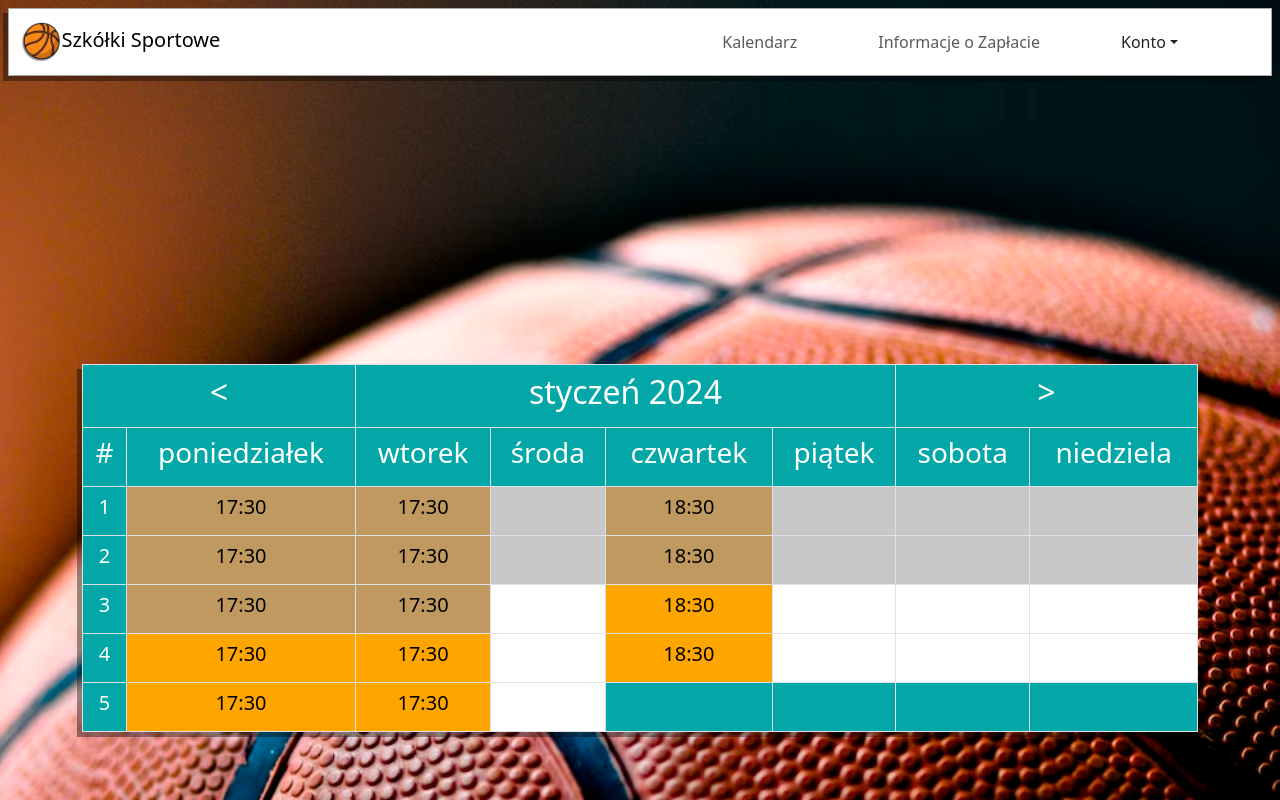
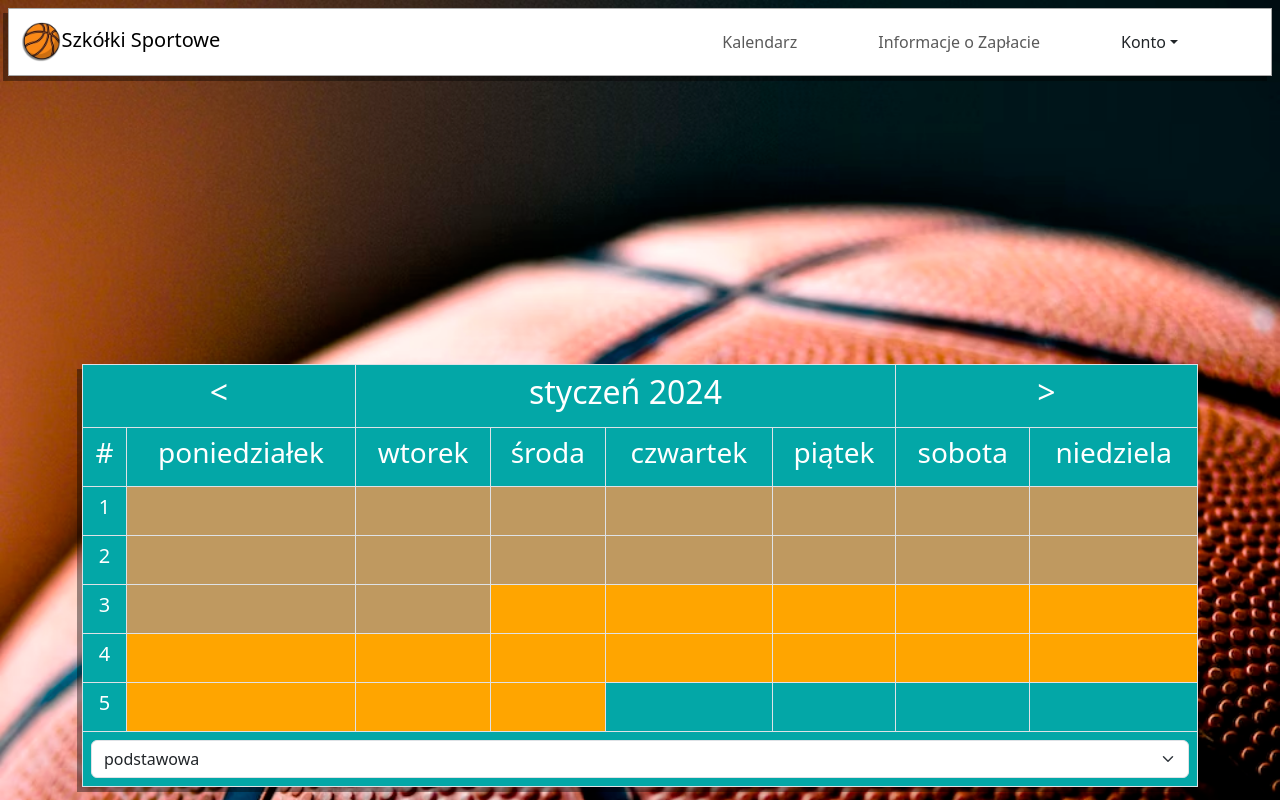
Before and after one commit to Wojtoppin/saasss, a React (Create React App) app: page / in a window 1280 px wide. Both pictures are taken after a click on the element "Kalendarz". Built offline with nearby package versions, Linux system fonts and the light colour scheme.

Commit message:
added different groups

```diff
--- a/src/main/Callendar.js
+++ b/src/main/Callendar.js
@@ -1,5 +1,8 @@
 import React, {useState, useEffect} from "react";
 import './Callendar.css'
+import {
+    Input
+} from "reactstrap"
 import {
     Table,
     Container
@@ -12,13 +15,15 @@ const Callendar = (props) =>{
     const [bodyAmount, setBodyAmount] = useState(5);
     const [displayedMonth, setDisplayedMonth] = useState([currentDate.getMonth(), currentDate.getFullYear()]);
     const [element, setElement] = useState(850);
+    const [currentGroup, setCurrentGroup] = useState(1);
+
 
     const monthDate = new Date(displayedMonth[1], displayedMonth[0], 1);
     const firstDayOfTheMonth = monthDate.getDay() === 0? 6 : monthDate.getDay()-1;
     // const currentDayOfTheMonth = currentDate.getDay() === 0? 6 : currentDate.getDay()-1;
     const currentDay = currentDate.getDate();
 
-    const testjson = [
+    const test1json = [
         ["16:00", " ", " ", "18:00", "17:30", " ", " "],
         ["16:00", " ", "16:00", " ", "17:30", " ", " "],
         ["16:00", " ", "16:00", " ", "17:30", " ", " "],
@@ -53,7 +58,16 @@ const Callendar = (props) =>{
 
                 {Array.from({ length: 7 }, (_, Newindex) => {
 
-                    let tmpJsonIndex = test3json[index][Newindex]
+                    let tmpJsonIndex;
+
+                    if (currentGroup === "1") {
+                    tmpJsonIndex = test1json[index][Newindex];
+                    } else if (currentGroup === "2") {
+                    tmpJsonIndex = test2json[index][Newindex];
+                    } else if (currentGroup === "3") {
+                    tmpJsonIndex = test3json[index][Newindex];
+                    }
+
                     let currentDayNumerical = (Newindex)+7*index;
                     let hasHappened = hasThisDayHappend((Newindex + 1)+7*index);
                     let isNotInCurrentMonth = currentDayNumerical < firstDayOfTheMonth || currentDayNumerical > firstDayOfTheMonth + daysInMonths[displayedMonth[0]] -1;
@@ -144,6 +158,7 @@ const Callendar = (props) =>{
             <Container className="d-flex justify-content-center mt-5" id="responsive" onClick={checkContainerWidth} onLoad={checkContainerWidth}  style={{ position: 'relative', zIndex: 2, top:"30%"}}>
                 <Table className="table" bordered>
                     <thead>
+
                         <tr>
                             <th colSpan="2" style={{background:"#03a7a7", userSelect:"none"}} onClick={previousMonth}><h2 className="thBlue">{"<"}</h2></th>
                             <th colSpan={headAmount-3} style={{background:"#03a7a7"}}><h2 className="thBlue">{months[displayedMonth[0]]} {displayedMonth[1]}</h2></th>
@@ -156,7 +171,17 @@ const Callendar = (props) =>{
                     </thead>
                     <tbody>
                         {renderBody()}
+                        <tr>
+                            <th colSpan={headAmount+1} style={{background:"#03a7a7", userSelect:"none"}}>
+                            <Input type="select" onChange={(e) => {setCurrentGroup(e.target.value); console.log(e.target.value);}}>
+                                <option value={1}>podstawowa</option>
+                                <option value={2}>średnio zaawansowana</option>
+                                <option value={3}>zaawansowana</option>
+                            </Input>
+                            </th>
+                        </tr>
                     </tbody>
+
                 </Table>
             </Container>
     )
```
